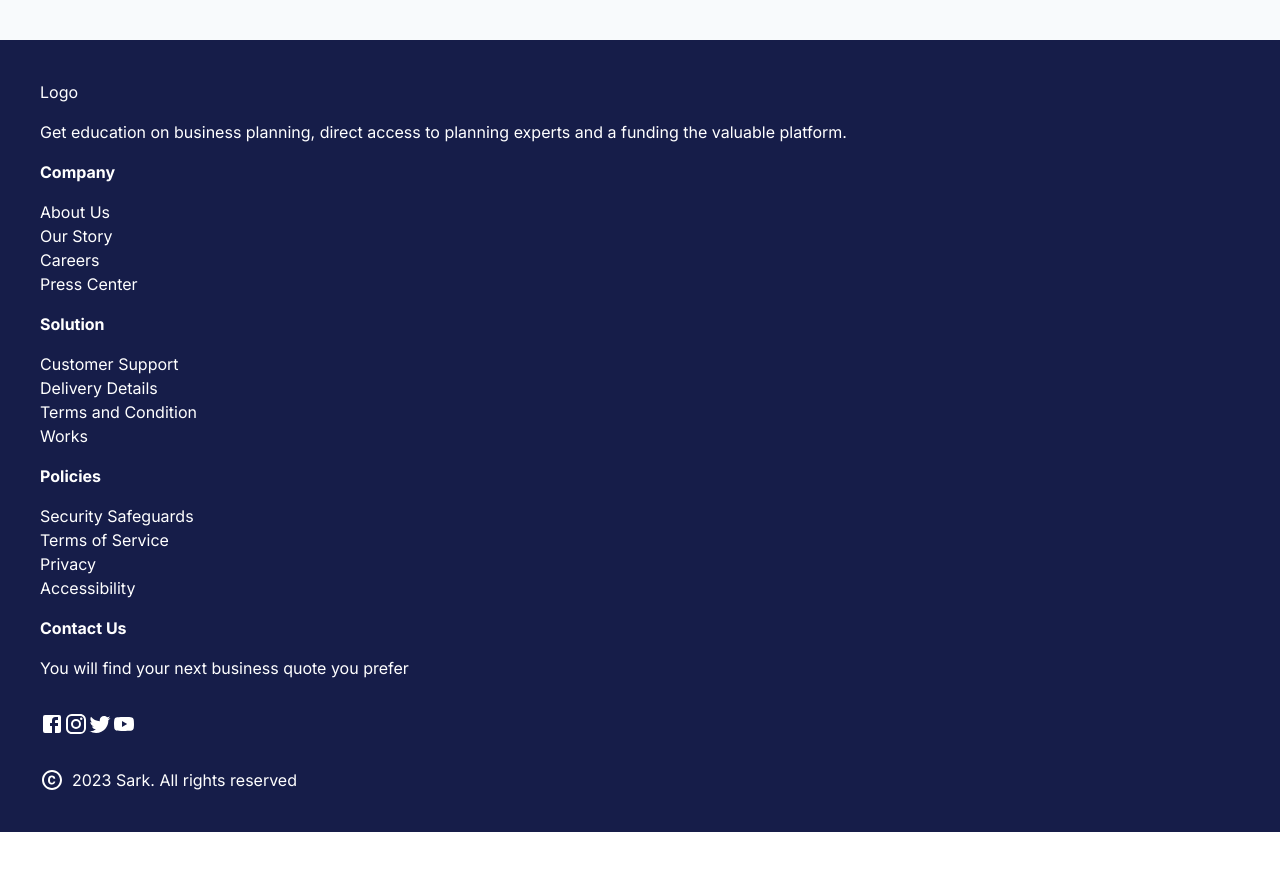
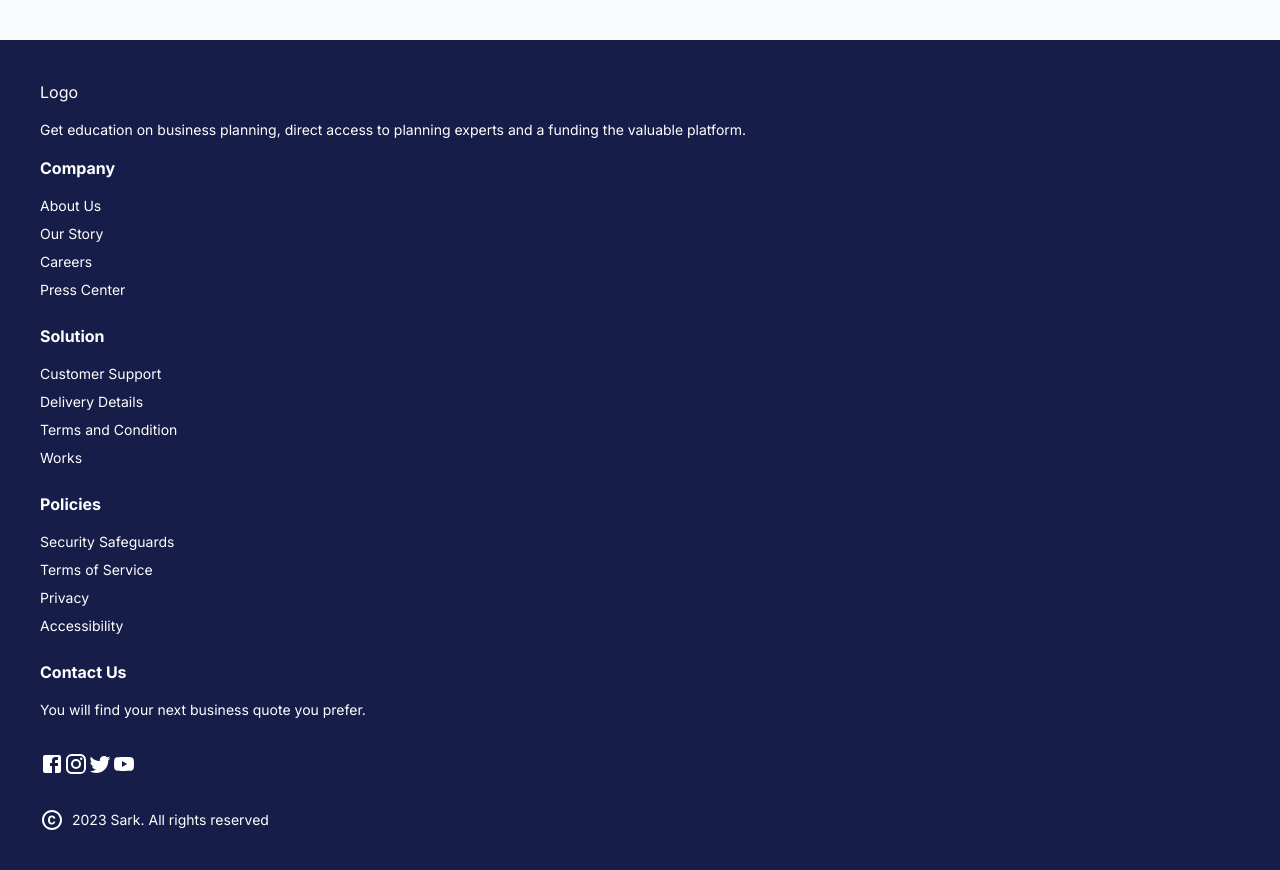
Before and after one commit to imhilla/landing_page, a Next.js app: page / in a window 1280 px wide. Shown: the part 760-1630 px from the top of the page. Before the commit the page ends 1592 px from the top, so only its background shows below. Built offline with nearby package versions, Linux system fonts and the light colour scheme.

Commit message:
update styles

```diff
--- a/src/app/Components/Footer.tsx
+++ b/src/app/Components/Footer.tsx
@@ -16,7 +16,7 @@ export default function Footer() {
         <div className='flex flex-col'>
           <span className='mb-4'>Logo</span>
           <div>
-            <p>
+            <p className='text-sm'>
               Get education on business planning,
               direct access to planning experts and a
               funding the valuable platform.
@@ -27,37 +27,37 @@ export default function Footer() {
         <div className='flex flex-col justify-between'>
           <h1 className='mb-4 mt-4 font-bold'>Company</h1>
           <div className='flex flex-col'>
-            <a href=''>About Us</a>
-            <a href=''>Our Story</a>
-            <a href=''>Careers</a>
-            <a href=''>Press Center</a>
+            <a className='text-sm mb-2' href=''>About Us</a>
+            <a className='text-sm mb-2' href=''>Our Story</a>
+            <a className='text-sm mb-2' href=''>Careers</a>
+            <a className='text-sm mb-2' href=''>Press Center</a>
           </div>
         </div>
 
         <div className='flex flex-col justify-between'>
           <h1 className='mb-4 mt-4 font-bold'>Solution</h1>
           <div className='flex flex-col'>
-            <a href=''>Customer Support</a>
-            <a href=''>Delivery Details</a>
-            <a href=''>Terms and Condition</a>
-            <a href=''>Works</a>
+            <a className='text-sm mb-2' href=''>Customer Support</a>
+            <a className='text-sm mb-2' href=''>Delivery Details</a>
+            <a className='text-sm mb-2' href=''>Terms and Condition</a>
+            <a className='text-sm mb-2' href=''>Works</a>
           </div>
         </div>
 
         <div className='flex flex-col justify-between'>
           <h1 className='mb-4 mt-4 font-bold'>Policies</h1>
           <div className='flex flex-col'>
-            <a href=''>Security Safeguards</a>
-            <a href=''>Terms of Service</a>
-            <a href=''>Privacy</a>
-            <a href=''>Accessibility</a>
+            <a className='text-sm mb-2' href=''>Security Safeguards</a>
+            <a className='text-sm mb-2' href=''>Terms of Service</a>
+            <a className='text-sm mb-2' href=''>Privacy</a>
+            <a className='text-sm mb-2' href=''>Accessibility</a>
           </div>
         </div>
 
         <div className='flex flex-col justify-between'>
           <h1 className='mb-4 mt-4 font-bold'>Contact Us</h1>
           <div className='flex flex-col'>
-            <p className='mb-8'>You will find your next business quote you prefer</p>
+            <p className='mb-8 text-sm'>You will find your next business quote you prefer.</p>
             <div className='flex flex-row mb-8'>
               <FacebookIcon />
               <InstagramIcon />
@@ -69,9 +69,9 @@ export default function Footer() {
       </div>
 
       <div className='w-full'>
-        <div className='flex flex-row'>
+        <div className='flex flex-row items-center'>
           <CopyrightIcon className='mr-2' />
-          <h1>2023 Sark. All rights reserved</h1>
+          <h1 className='text-sm'>2023 Sark. All rights reserved</h1>
         </div>
       </div>
     </div>
```
